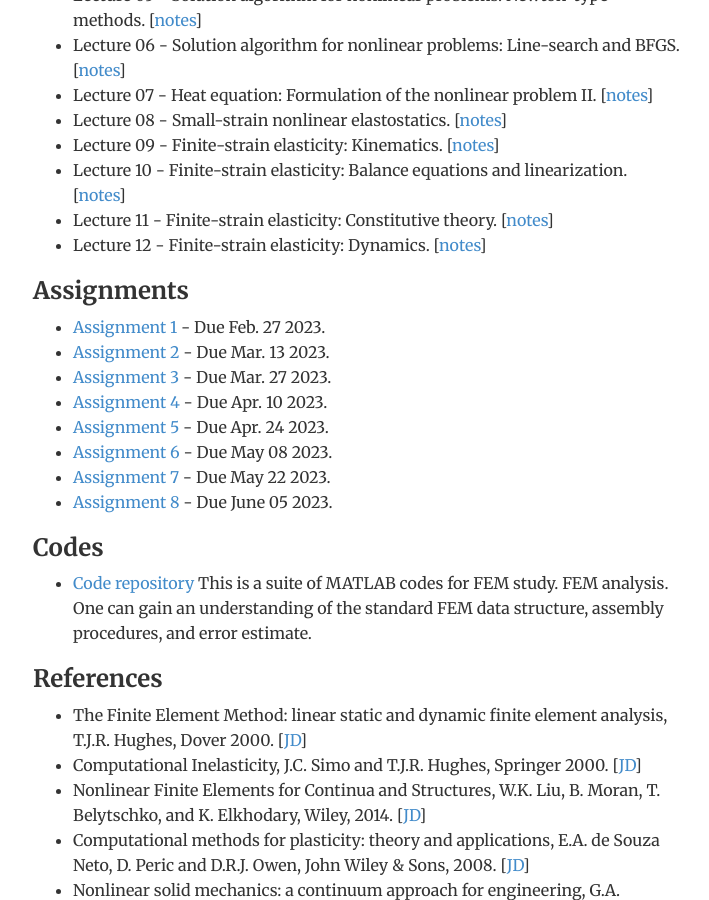
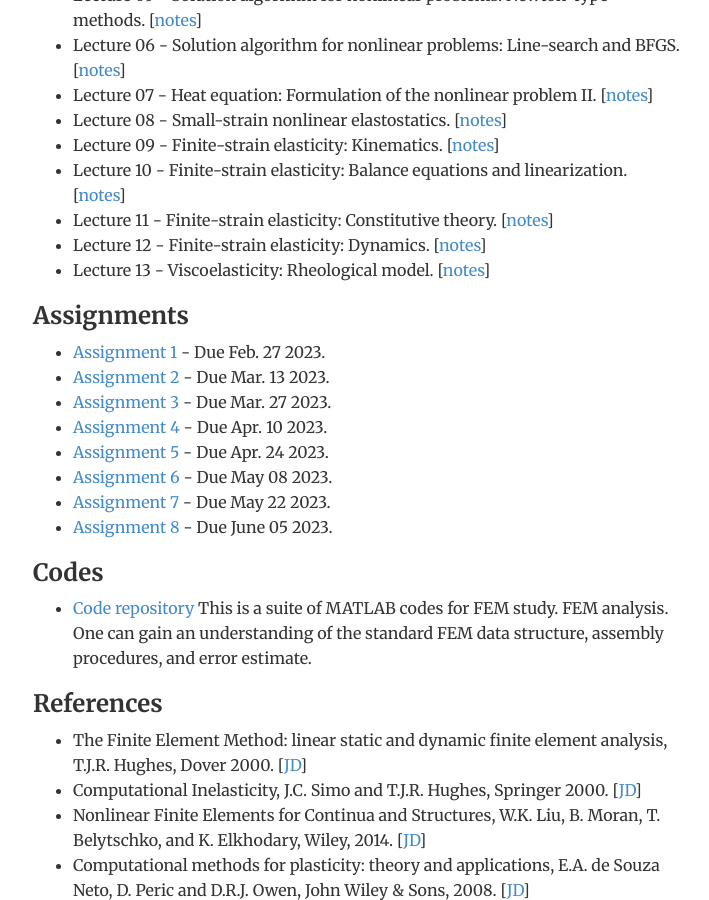
Before and after one commit to ju-liu/ju-liu.github.io, a Jekyll site: the page built from teaching/FEM-2023-Spring/index.html, in a window 1280 px wide and 900 px high, scrolled down 971 px. Shown: the whole window, without its empty margins (283-992 px from the left). Built offline with Jekyll 4.4.1, drawn with Linux system fonts in a browser that asks for light colours; nearby versions of some CDN libraries; library files that are not in the unit come from our copies.

Commit message:
Update index.html

```diff
--- a/teaching/FEM-2023-Spring/index.html
+++ b/teaching/FEM-2023-Spring/index.html
@@ -48,6 +48,7 @@
   <li>Lecture 10 - Finite-strain elasticity: Balance equations and linearization. [<a href="notes/Lecture-10.pdf">notes</a>]</li>
   <li>Lecture 11 - Finite-strain elasticity: Constitutive theory. [<a href="notes/Lecture-11.pdf">notes</a>]</li>
   <li>Lecture 12 - Finite-strain elasticity: Dynamics. [<a href="notes/Lecture-12.pdf">notes</a>]</li>
+  <li>Lecture 13 - Viscoelasticity: Rheological model. [<a href="notes/Lecture-13.pdf">notes</a>]</li>
 </ul>
 
 <h3>Assignments</h3>
```
